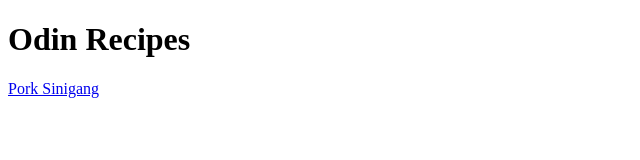
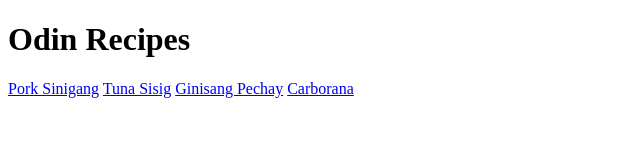
Before and after one commit to ishaun-is-dan/odin-recipes, a plain HTML site: page index.html in a window 1280 px wide. Shown: the whole page, without its empty margins (0-640 px from the left). Drawn offline with Linux system fonts and the light colour scheme.

Commit message:
added other recipes to index.html

```diff
--- a/index.html
+++ b/index.html
@@ -8,6 +8,8 @@
 <body>
     <h1>Odin Recipes</h1>
     <a href="./recipes/pork-sinigang.html">Pork Sinigang</a>
-
+    <a href="./recipes/tuna-sisig.html">Tuna Sisig</a>
+    <a href="./recipes/ginisang-pechay.html">Ginisang Pechay</a>
+    <a href="./recipes/carbonara.html">Carborana</a>
 </body>
 </html>
```
